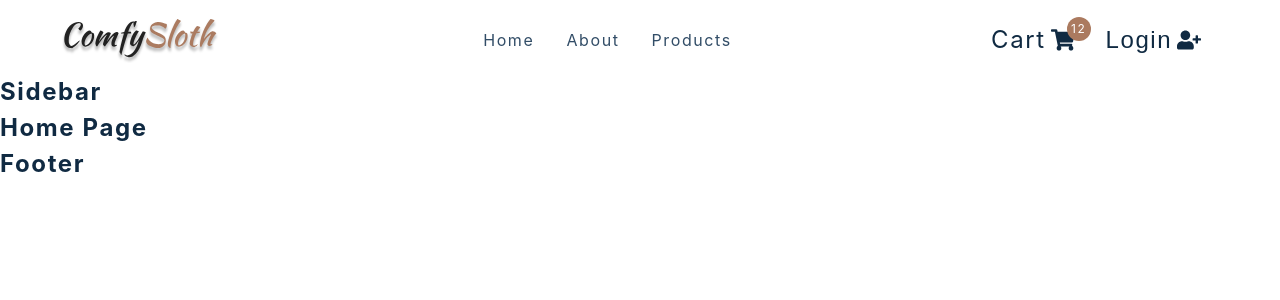
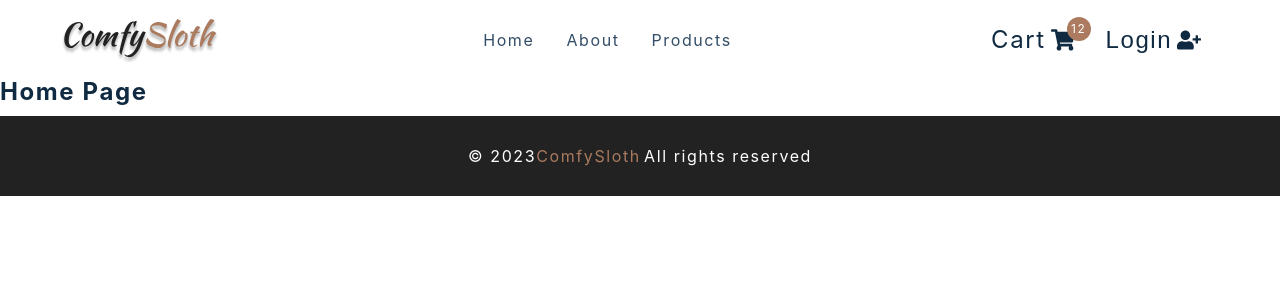
Before and after one commit to chaoma6/Ecommerce-Comfy, a React (Create React App) app: page / in a window 1280 px wide. Shown: the top 300 px of the page. Built offline with nearby package versions, Linux system fonts and the light colour scheme; the HTML template or start-up script is replaced by a standard one.

Commit message:
create foot & sidebar component

```diff
--- a/src/components/Footer.js
+++ b/src/components/Footer.js
@@ -1,8 +1,5 @@
-import React from 'react'
-import styled from 'styled-components'
-const Footer = () => {
-  return <h4>footer</h4>
-}
+import React from 'react';
+import styled from 'styled-components';
 
 const Wrapper = styled.footer`
 	height: 5rem;
@@ -26,6 +23,18 @@
 	@media (min-width: 776px) {
 		flex-direction: row;
 	}
-`
+`;
 
-export default Footer
+const Footer = () => {
+	return (
+		<Wrapper>
+			<h5>
+				&copy; {new Date().getFullYear()}
+				<span>ComfySloth</span>
+			</h5>
+			<h5>All rights reserved</h5>
+		</Wrapper>
+	);
+};
+
+export default Footer;
--- a/src/components/Sidebar.js
+++ b/src/components/Sidebar.js
@@ -1,16 +1,12 @@
-import React from 'react'
-import logo from '../assets/logo.svg'
-import { Link } from 'react-router-dom'
-import { useProductsContext } from '../context/products_context'
-import { FaTimes } from 'react-icons/fa'
-import { links } from '../utils/constants'
-import styled from 'styled-components'
-import CartButtons from './CartButtons'
-import { useUserContext } from '../context/user_context'
-
-const Sidebar = () => {
-  return <h4>sidebar</h4>
-}
+import React from 'react';
+import logo from '../assets/logo.svg';
+import { Link } from 'react-router-dom';
+import { useProductsContext } from '../context/products_context';
+import { FaTimes } from 'react-icons/fa';
+import { links } from '../utils/constants';
+import styled from 'styled-components';
+import CartButtons from './CartButtons';
+import { useUserContext } from '../context/user_context';
 
 const SidebarContainer = styled.div`
 	text-align: center;
@@ -81,6 +77,36 @@
 			display: none;
 		}
 	}
-`
+`;
 
-export default Sidebar
+const Sidebar = () => {
+	const isOpen = true;
+	return (
+		<SidebarContainer>
+			<aside className={`${isOpen ? 'sidebar show-sidebar' : 'sidebar'}`}>
+				<div className='sidebar-header'>
+					<img src={logo} alt='confy sloth' className='close-btn' />
+					<button className='close-btn' type='buttn'>
+						<FaTimes />
+					</button>
+				</div>
+				<ul className='links'>
+					{links.map((link) => {
+						const { id, text, url } = link;
+						return (
+							<li key={id}>
+								<Link to={url}>{text}</Link>
+							</li>
+						);
+					})}
+					<li>
+						<Link to='/checkout'>Checkout</Link>
+					</li>
+				</ul>
+				<CartButtons />
+			</aside>
+		</SidebarContainer>
+	);
+};
+
+export default Sidebar;
```
Lines whose indentation alone changed are shown as unchanged.
